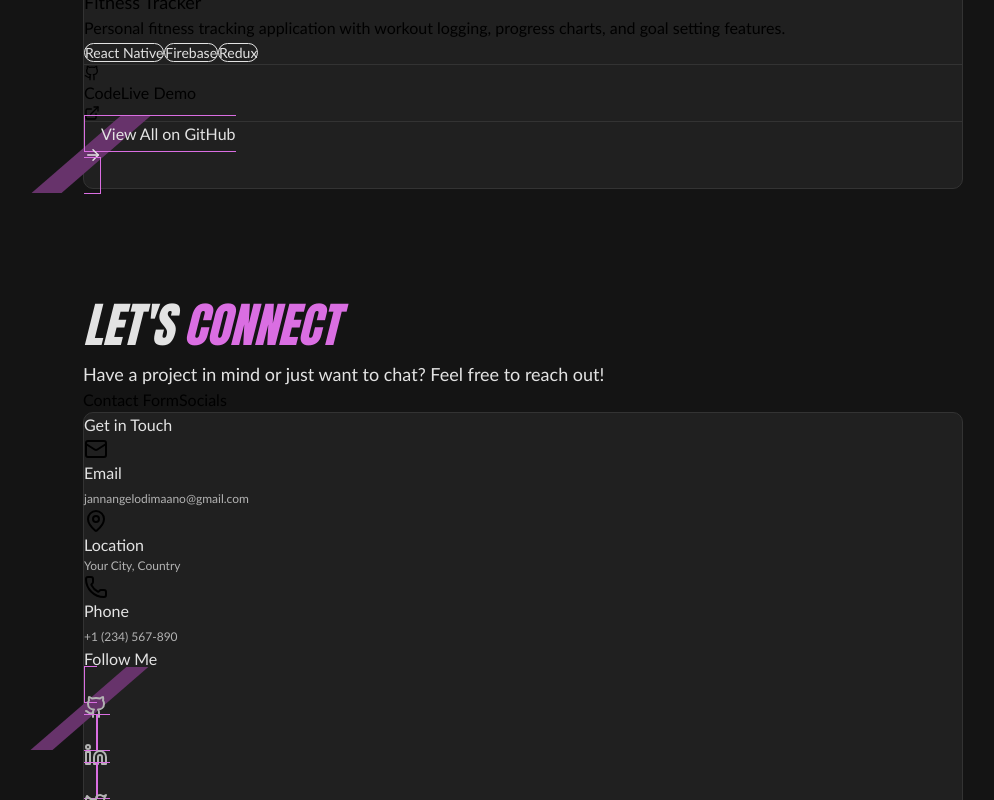
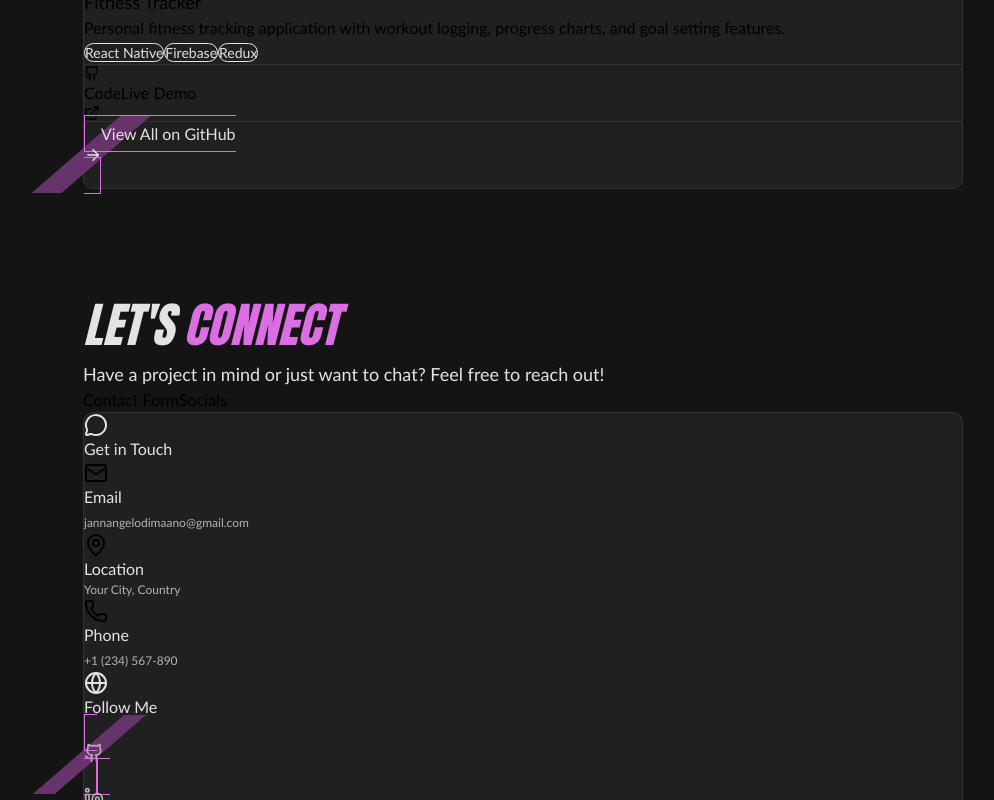
Before and after one commit to codewithjelo/Jelo_Portfolio, a React (Vite) app in the folder jelo-portfolio/: page / in a window 1280 px wide. Both pictures are taken after a click on the button "Socials". Shown: the part 9457-10257 px from the top of the page, without its empty margins (117-1111 px from the left). Built offline with nearby package versions, Linux system fonts and the light colour scheme.

Commit message:
Add icons

```diff
--- a/jelo-portfolio/src/components/ui/ContactForm.jsx
+++ b/jelo-portfolio/src/components/ui/ContactForm.jsx
@@ -1,6 +1,6 @@
 import React, { useState } from "react";
 import { Mail, Send } from "lucide-react";
-import emailIllustration from "../../assets/email-illustration.png"
+import emailIllustration from "../../assets/email-illustration.png";
 
 const ContactForm = () => {
   const [formData, setFormData] = useState({
@@ -34,16 +34,13 @@ const ContactForm = () => {
     <div className="space-y-12 animate-fade-in">
       <div className="contact-card grid grid-cols-1 lg:grid-cols-2 py-8 px-8">
         <div>
-          <h3 className="contact-text flex text-xl lg:text-2xl font-semibold mb-6">
-            <Mail className="contact-icon my-1 mr-2" size={24} />
-            Send me a Message
+          <h3 className="flex items-center contact-text flex text-xl lg:text-2xl font-semibold mb-6">
+            <Mail className="mr-2 text-[var(--accent)]" size={24} />
+            <span>Send me a Message</span>
           </h3>
           <form onSubmit={handleSubmit} className="space-y-2">
             <div>
-              <label
-                htmlFor="name"
-                className="block text-sm font-medium mb-2"
-              >
+              <label htmlFor="name" className="block text-sm font-medium mb-2">
                 Name
               </label>
               <input
@@ -59,10 +56,7 @@ const ContactForm = () => {
             </div>
 
             <div>
-              <label
-                htmlFor="email"
-                className="block text-sm font-medium mb-2"
-              >
+              <label htmlFor="email" className="block text-sm font-medium mb-2">
                 Email
               </label>
               <input
@@ -116,7 +110,11 @@ const ContactForm = () => {
         </div>
 
         <div className="p-3 lg:p-8">
-          <img src={emailIllustration} alt="email-illustration" className="hidden lg:flex" />
+          <img
+            src={emailIllustration}
+            alt="email-illustration"
+            className="hidden lg:flex"
+          />
         </div>
       </div>
     </div>
--- a/jelo-portfolio/src/components/ui/SocialSection.jsx
+++ b/jelo-portfolio/src/components/ui/SocialSection.jsx
@@ -1,6 +1,15 @@
 import React from "react";
-import { Mail, Github, Linkedin, Twitter, MapPin, Phone } from "lucide-react";
-import social from "../../assets/social.png"
+import {
+  Mail,
+  Github,
+  Linkedin,
+  Twitter,
+  MapPin,
+  Phone,
+  Globe,
+  MessageCircle,
+} from "lucide-react";
+import social from "../../assets/social.png";
 
 const SocialSection = () => {
   const socialLinks = [
@@ -20,8 +29,12 @@ const SocialSection = () => {
   return (
     <div className="space-y-10 animate-fade-in">
       <div className="contact-card grid grid-cols-1 lg:grid-cols-2 gap-3 rounded-2xl">
-        <div className="grid grid-cols-1 grid p-8 gap-5">
-          <h3 className="social-title text-xl lg:text-2xl font-semibold">Get in Touch</h3>
+        <div className="grid grid-cols-2 lg:grid-cols-1 grid p-8">
+          <div>
+            <h3 className="flex items-center social-title text-xl lg:text-2xl font-semibold pb-2">
+              <MessageCircle className="mr-2 text-[var(--accent)]" size={24} />
+              <span>Get in Touch</span>
+            </h3>
 
             <div className="flex flex-col gap-5">
               <div className="flex items-start gap-4">
@@ -56,10 +69,14 @@ const SocialSection = () => {
                 </div>
               </div>
             </div>
-
-          <h3 className="social-title text-xl lg:text-2xl font-semibold">Follow Me</h3>
+          </div>
           <div>
-            <div className="grid grid-cols-3 w-[150px] md:w-44 gap-4">
+            <h3 className="flex items-center social-title text-xl lg:text-2xl font-semibold pb-2">
+              <Globe className="mr-2 text-[var(--accent)]" size={24} />
+              <span>Follow Me</span>
+            </h3>
+            <div>
+              <div className="grid grid-cols-3 w-[150px] md:w-[160px] gap-4">
                 {socialLinks.map((social) => (
                   <a
                     key={social.label}
@@ -70,19 +87,16 @@ const SocialSection = () => {
                     title={social.label}
                     aria-label={social.label}
                   >
-                  <social.icon className="social-icon" size={24} />
+                    <social.icon className="social-icon" size={20} />
                   </a>
                 ))}
               </div>
             </div>
           </div>
+        </div>
 
         <div className="p-3 md:p-8">
-          <img
-            src={social}
-            alt="social"
-            className="hidden md:flex"
-          />
+          <img src={social} alt="social" className="hidden lg:flex" />
         </div>
       </div>
     </div>
--- a/jelo-portfolio/src/styles/components/sections/contact.css
+++ b/jelo-portfolio/src/styles/components/sections/contact.css
@@ -59,10 +59,6 @@
 
 .contact-text {
     color: var(--text-color);
-}
-
-.contact-icon {
-  color: var(--accent);
 }
 
 .contact-btn {
```
Lines whose indentation alone changed are shown as unchanged.
